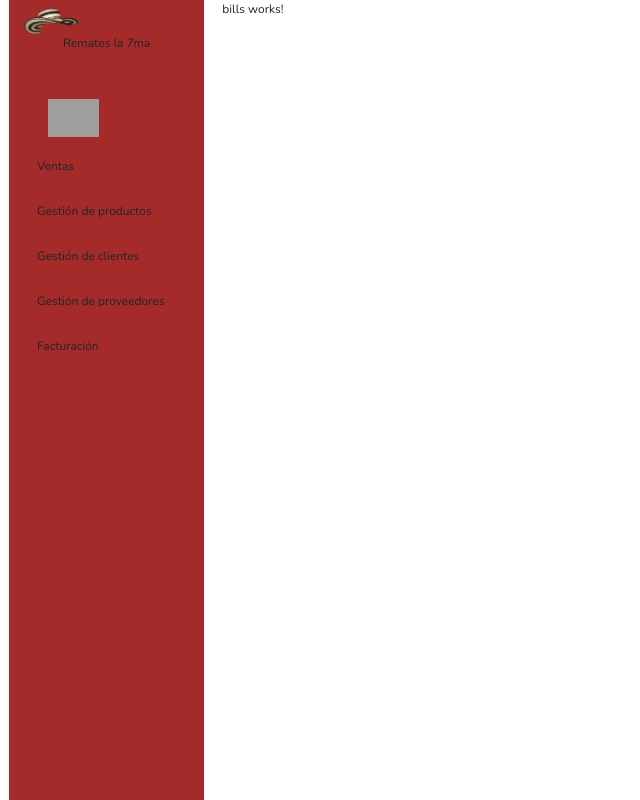
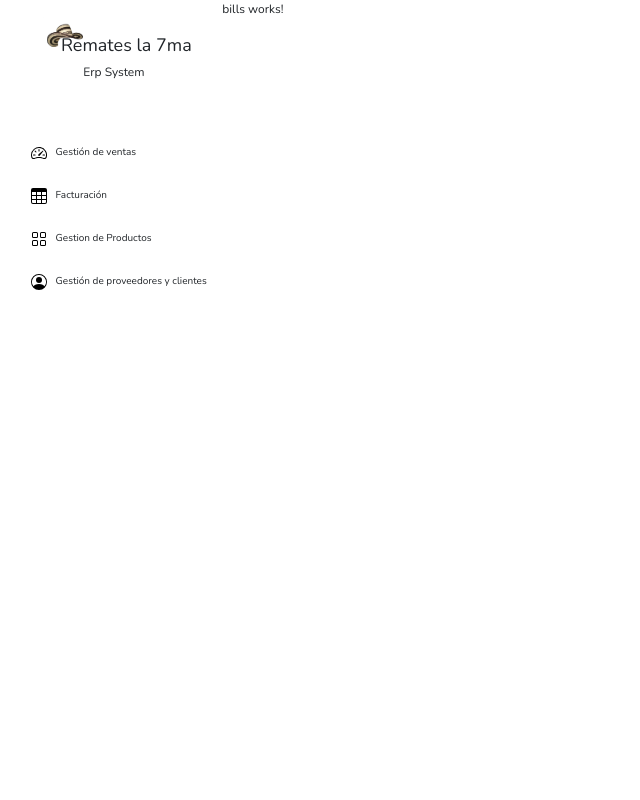
Before and after one commit to AariazP/remates7ma, an Angular app: page /home in a window 1280 px wide. Shown: the whole page, without its empty margins (0-640 px from the left). Built offline with nearby package versions, Linux system fonts and the light colour scheme; grey boxes are pictures that could not be loaded.

Commit message:
sidebar finished

```diff
--- a/src/app/components/home/home.component.html
+++ b/src/app/components/home/home.component.html
@@ -3,11 +3,11 @@
     <div class="row">
 
         <div class="col-lg-2">
-            <app-sidebar></app-sidebar>
+            <app-sidebar/>
         </div>
 
         <div class="col-lg-10">
-            <app-bills></app-bills>
+            <app-bills/>
         </div>
 
     </div>
--- a/src/app/components/sidebar/sidebar.component.css
+++ b/src/app/components/sidebar/sidebar.component.css
@@ -1,28 +1,45 @@
-#modules div{
+main{
+    height: 100vh;
+    padding-top: 20px;
 
-    margin-top: 15px;
+}
+h2{
+    margin: 0;
+    padding: 0;
+    font-size: 1.5em;
+    font-weight: 100;
+    font-family: 'Nunito';
+}
+
+h2 img{
+    position: relative;
+    left: 22px;
+    top: -15px;
+}
+
+h6{
+    margin-top: 3px;
+    font-weight: 400;
+}
+
+li{
+    width: 100%;
+    margin-top: 20px;
     margin-left: 10px;
+    font-size: 10px;
+    height: 23px;
+    justify-content: center;
+    align-items: center;
+    cursor: pointer;
 
 }
 
-img{
-    width: 40%;
-    height: 30%;
-    margin-right: 10px;
-}
+li:hover{
 
-#sidebar{
-    height: 100vh;
-    background-color: brown;
+    background-color: #fffbb5;
 
 }
 
-.icon-item{
-    display: inline;
-    align-items: center;
-    padding: 10px;
-    margin: 10px;
-    border-radius: 10px;
-    cursor: pointer;
-    transition: 0.3s;
+ul{
+    margin-top: 40px;
 }
--- a/src/app/components/sidebar/sidebar.component.html
+++ b/src/app/components/sidebar/sidebar.component.html
@@ -1,31 +1,147 @@
-<div class="container-fluid" id="sidebar">
+<main class="d-flex">
 
-    <div class="row">
-        <img src="../../../assets/home/sombrero.png" alt="Logo" class="img-fluid">
+    <div class="d-flex flex-column flex-shrink-0 p-3">
+
+        <h2> <img src="../../../assets/home/sombrero.png" width="40px" height="30px" />Remates la 7ma </h2>
+        <h6 class="text-center">Erp System</h6>
+
+        <ul class="nav nav-pills flex-column mb-auto">
+            <li>
+                <svg class="bi pe-none me-2" width="16" height="16">
+                    <use xlink:href="#speedometer2" />
+                </svg>
+                Gestión de ventas
+            </li>
+            <li>
+                <svg class="bi pe-none me-2" width="16" height="16">
+                    <use xlink:href="#table" />
+                </svg>
+                Facturación
+            </li>
+            <li>
+                <svg class="bi pe-none me-2" width="16" height="16">
+                    <use xlink:href="#grid" />
+                </svg>
+                Gestion de Productos
+            </li>
+            <li>
+                <svg class="bi pe-none me-2" width="16" height="16">
+                    <use xlink:href="#people-circle" />
+                </svg>
+                Gestión de proveedores y clientes
+            </li>
+
+        </ul>
+
+
     </div>
-    <div class="row">
-        <p class="text-center"> Remates la 7ma</p>
-    </div>
+</main>
 
-    <div id="modules">
 
-        <div class="row">
 
-            <img class="icon-item" width="80" height="80" src="https://img.icons8.com/dotty/80/sell-stock.png" alt="sell-stock"/>
-            <p style="display: inline;">Ventas</p>
 
-        </div>
-        <div class="row">
-            <p>Gestión de productos</p>
-        </div>
-        <div class="row">
-            <p>Gestión de clientes</p>
-        </div>
-        <div class="row">
-            <p>Gestión de proveedores</p>
-        </div>
-        <div class="row">
-            <p>Facturación</p>
-        </div>
-    </div>
-</div>
+
+
+
+
+
+
+
+
+
+
+
+
+
+
+
+
+
+
+
+
+
+
+
+
+
+
+
+
+
+
+
+
+
+
+
+
+
+
+
+
+
+
+
+
+
+
+
+
+
+
+
+
+
+
+
+
+
+
+
+
+
+
+
+
+
+
+
+
+
+
+
+
+
+
+
+
+
+
+
+
+<svg xmlns="http://www.w3.org/2000/svg" class="d-none">
+    <symbol id="home" viewBox="0 0 16 16">
+        <path
+            d="M8.354 1.146a.5.5 0 0 0-.708 0l-6 6A.5.5 0 0 0 1.5 7.5v7a.5.5 0 0 0 .5.5h4.5a.5.5 0 0 0 .5-.5v-4h2v4a.5.5 0 0 0 .5.5H14a.5.5 0 0 0 .5-.5v-7a.5.5 0 0 0-.146-.354L13 5.793V2.5a.5.5 0 0 0-.5-.5h-1a.5.5 0 0 0-.5.5v1.293L8.354 1.146zM2.5 14V7.707l5.5-5.5 5.5 5.5V14H10v-4a.5.5 0 0 0-.5-.5h-3a.5.5 0 0 0-.5.5v4H2.5z" />
+    </symbol>
+    <symbol id="speedometer2" viewBox="0 0 16 16">
+        <path
+            d="M8 4a.5.5 0 0 1 .5.5V6a.5.5 0 0 1-1 0V4.5A.5.5 0 0 1 8 4zM3.732 5.732a.5.5 0 0 1 .707 0l.915.914a.5.5 0 1 1-.708.708l-.914-.915a.5.5 0 0 1 0-.707zM2 10a.5.5 0 0 1 .5-.5h1.586a.5.5 0 0 1 0 1H2.5A.5.5 0 0 1 2 10zm9.5 0a.5.5 0 0 1 .5-.5h1.5a.5.5 0 0 1 0 1H12a.5.5 0 0 1-.5-.5zm.754-4.246a.389.389 0 0 0-.527-.02L7.547 9.31a.91.91 0 1 0 1.302 1.258l3.434-4.297a.389.389 0 0 0-.029-.518z" />
+        <path fill-rule="evenodd"
+            d="M0 10a8 8 0 1 1 15.547 2.661c-.442 1.253-1.845 1.602-2.932 1.25C11.309 13.488 9.475 13 8 13c-1.474 0-3.31.488-4.615.911-1.087.352-2.49.003-2.932-1.25A7.988 7.988 0 0 1 0 10zm8-7a7 7 0 0 0-6.603 9.329c.203.575.923.876 1.68.63C4.397 12.533 6.358 12 8 12s3.604.532 4.923.96c.757.245 1.477-.056 1.68-.631A7 7 0 0 0 8 3z" />
+    </symbol>
+    <symbol id="table" viewBox="0 0 16 16">
+        <path
+            d="M0 2a2 2 0 0 1 2-2h12a2 2 0 0 1 2 2v12a2 2 0 0 1-2 2H2a2 2 0 0 1-2-2V2zm15 2h-4v3h4V4zm0 4h-4v3h4V8zm0 4h-4v3h3a1 1 0 0 0 1-1v-2zm-5 3v-3H6v3h4zm-5 0v-3H1v2a1 1 0 0 0 1 1h3zm-4-4h4V8H1v3zm0-4h4V4H1v3zm5-3v3h4V4H6zm4 4H6v3h4V8z" />
+    </symbol>
+    <symbol id="people-circle" viewBox="0 0 16 16">
+        <path d="M11 6a3 3 0 1 1-6 0 3 3 0 0 1 6 0z" />
+        <path fill-rule="evenodd"
+            d="M0 8a8 8 0 1 1 16 0A8 8 0 0 1 0 8zm8-7a7 7 0 0 0-5.468 11.37C3.242 11.226 4.805 10 8 10s4.757 1.225 5.468 2.37A7 7 0 0 0 8 1z" />
+    </symbol>
+    <symbol id="grid" viewBox="0 0 16 16">
+        <path
+            d="M1 2.5A1.5 1.5 0 0 1 2.5 1h3A1.5 1.5 0 0 1 7 2.5v3A1.5 1.5 0 0 1 5.5 7h-3A1.5 1.5 0 0 1 1 5.5v-3zM2.5 2a.5.5 0 0 0-.5.5v3a.5.5 0 0 0 .5.5h3a.5.5 0 0 0 .5-.5v-3a.5.5 0 0 0-.5-.5h-3zm6.5.5A1.5 1.5 0 0 1 10.5 1h3A1.5 1.5 0 0 1 15 2.5v3A1.5 1.5 0 0 1 13.5 7h-3A1.5 1.5 0 0 1 9 5.5v-3zm1.5-.5a.5.5 0 0 0-.5.5v3a.5.5 0 0 0 .5.5h3a.5.5 0 0 0 .5-.5v-3a.5.5 0 0 0-.5-.5h-3zM1 10.5A1.5 1.5 0 0 1 2.5 9h3A1.5 1.5 0 0 1 7 10.5v3A1.5 1.5 0 0 1 5.5 15h-3A1.5 1.5 0 0 1 1 13.5v-3zm1.5-.5a.5.5 0 0 0-.5.5v3a.5.5 0 0 0 .5.5h3a.5.5 0 0 0 .5-.5v-3a.5.5 0 0 0-.5-.5h-3zm6.5.5A1.5 1.5 0 0 1 10.5 9h3a1.5 1.5 0 0 1 1.5 1.5v3a1.5 1.5 0 0 1-1.5 1.5h-3A1.5 1.5 0 0 1 9 13.5v-3zm1.5-.5a.5.5 0 0 0-.5.5v3a.5.5 0 0 0 .5.5h3a.5.5 0 0 0 .5-.5v-3a.5.5 0 0 0-.5-.5h-3z" />
+    </symbol>
+</svg>
```
Also changed, not shown: 1 other file (tests, documents, lock files or other folders).
